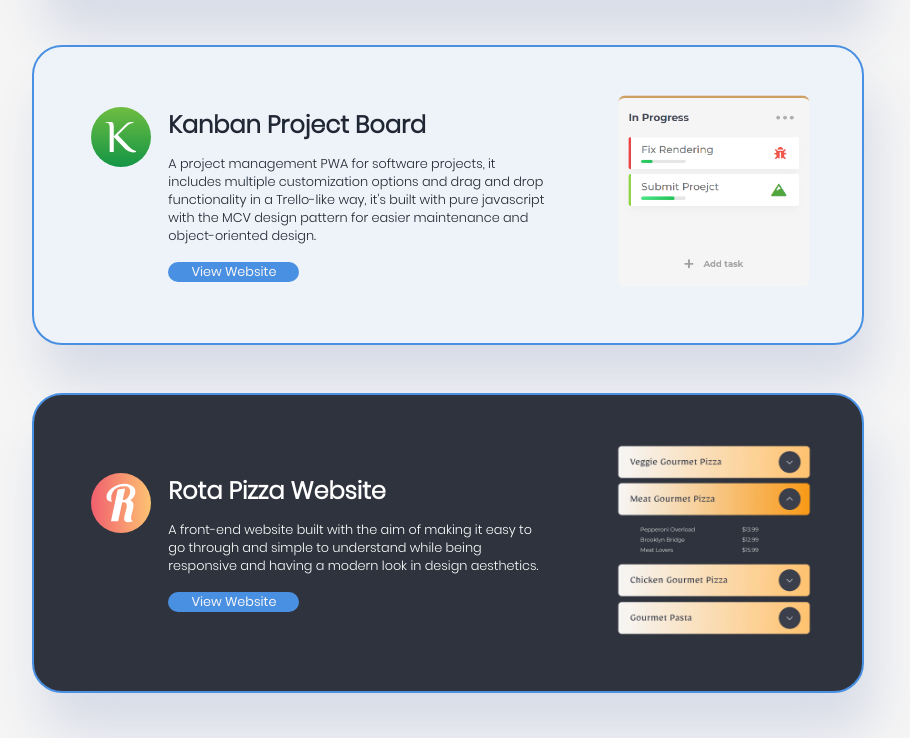
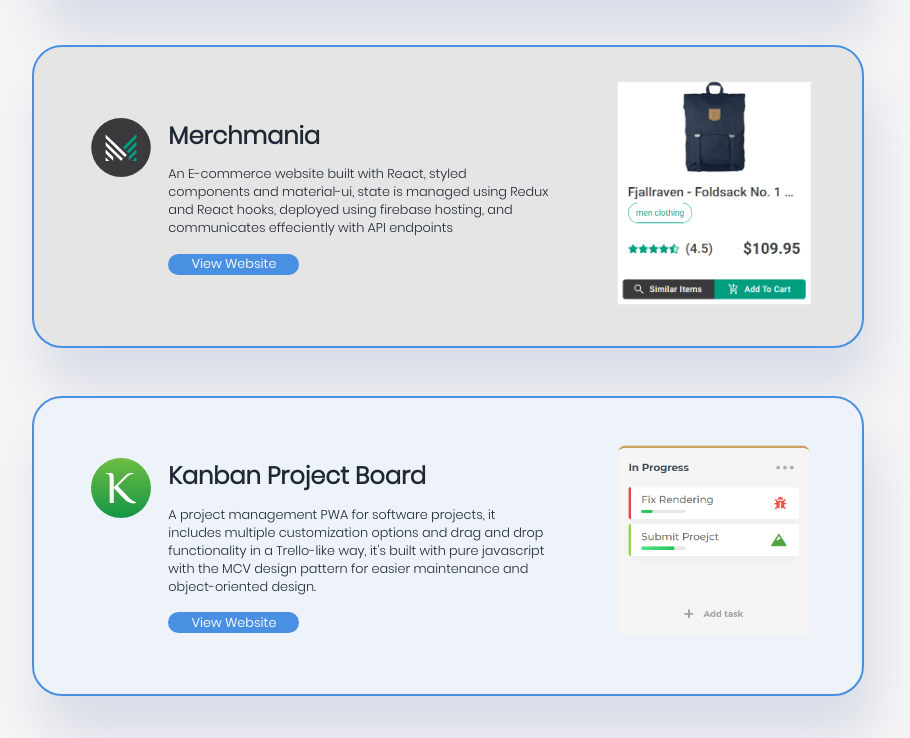
Before and after one commit to afifym/personal_website, a plain HTML site: page index.html in a window 1280 px wide. Shown: the part 2081-2819 px from the top of the page, without its empty margins (192-1102 px from the left). Drawn offline with nearby package versions, Linux system fonts and the light colour scheme.

Commit message:
added marchmania

```diff
--- a/index.html
+++ b/index.html
@@ -122,6 +122,7 @@
         <h2 class="section-title">Projects</h2>
 
         <ul class="projects-list">
+          <!-- STARLING -->
           <li class="project-item starling">
             <div class="project-text">
               <div class="project-icon">
@@ -146,7 +147,34 @@
               </div>
             </div>
             <div class="project-image">
-              <img src="./images/starling.png" alt="fyyur" />
+              <img src="./images/starling.png" alt="starling" />
+            </div>
+          </li>
+          <!-- STARLING -->
+          <li class="project-item merch">
+            <div class="project-text">
+              <div class="project-icon">
+                <img src="./images/merch-icon.svg" alt="" />
+              </div>
+              <div class="project-about">
+                <h3 class="project-title">Merchmania</h3>
+                <p class="project-details">
+                  An E-commerce website built with React, styled components and
+                  material-ui, state is managed using Redux and React hooks,
+                  deployed using firebase hosting, and communicates effeciently
+                  with API endpoints
+                </p>
+                <button
+                  onclick="window.open('https://merchmania-34b24.web.app/')"
+                  type="button"
+                  class="show-btn"
+                >
+                  View Website
+                </button>
+              </div>
+            </div>
+            <div class="project-image">
+              <img src="./images/merch.png" alt="merch" />
             </div>
           </li>
           <!-- KANBAN -->
```
Also changed, not shown: css/styles.min.css, images/merch-icon.svg (added), images/merch.png (added).
